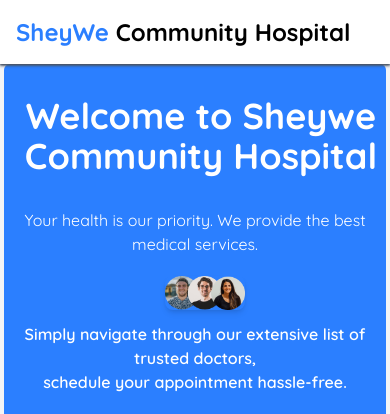
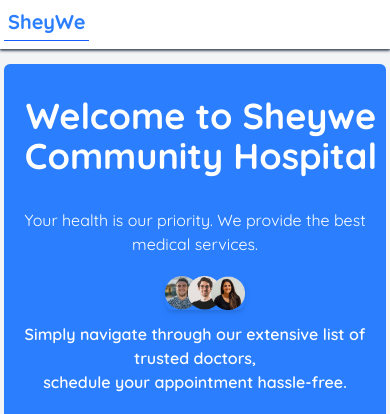
Before and after one commit to Grealishgit/BlueLife-Hospital, a PHP site: page /index.php in a window 390 px wide. Shown: the top 414 px of the page. Run offline with PHP 8.4, Linux system fonts and the light colour scheme.

Commit message:
Refactor navbar layout and styles for improved user experience and responsiveness

```diff
--- a/app/Views/navbar.php
+++ b/app/Views/navbar.php
@@ -10,10 +10,11 @@ $tabs = [
 ?>
 
 <nav
-    class="bg-white fixed top-0 w-full text-white z-50 p-4 shadow-sm shadow-gray-600 flex items-center justify-between">
-    <div class="flex items-center space-x-2">
-        <a href="index.php" class="font-bold cursor-pointer text-blue-500 text-2xl">SheyWe <span
-                class="text-black">Community Hospital</span></a>
+    class="bg-white fixed top-0 w-full text-white z-50 p-2 shadow-sm shadow-gray-600 flex items-center justify-between">
+    <div class="flex flex-col gap-1 items-center space-x-2">
+        <a href="index.php" class="font-bold  cursor-pointer  text-blue-500 text-xl">SheyWe </a>
+        <hr class="border-blue-600 w-full" />
+        <h4 class="text-black font-bold cursor-pointer text-sm md:block hidden">Community Hospital</h4>
     </div>
 
     <!-- Desktop Navigation -->
```
Lines whose indentation alone changed are shown as unchanged.
